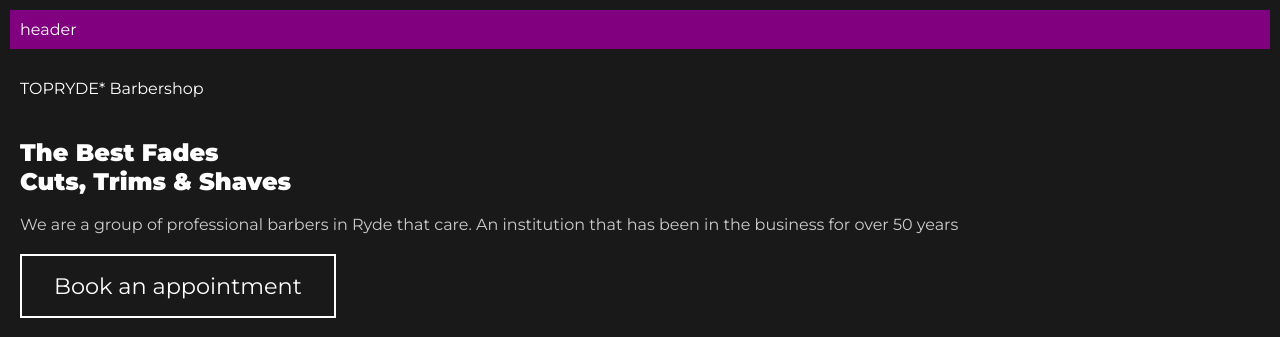
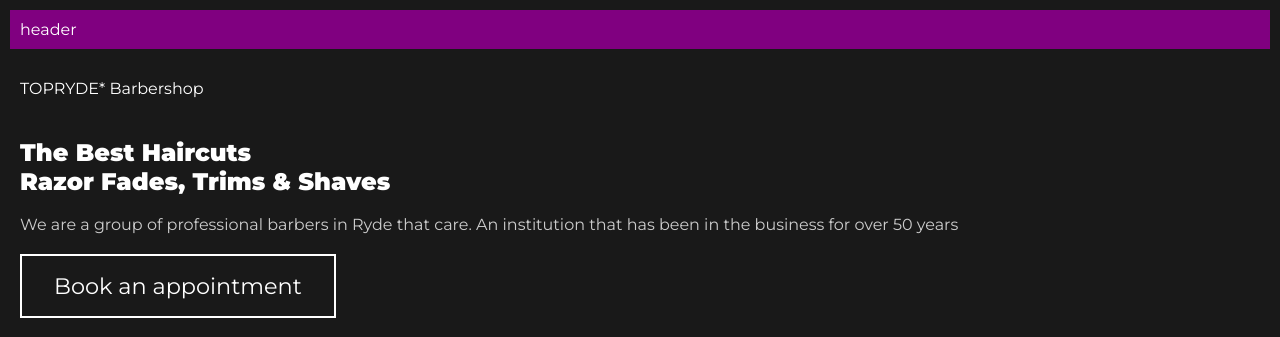
Before and after one commit to asimsheikh/toprydebarbershop-website, a plain HTML site: page index.html in a window 1280 px wide. Shown: the top 337 px of the page. Drawn offline with Linux system fonts and the light colour scheme.

Commit message:
Changign the hero text

```diff
--- a/index.html
+++ b/index.html
@@ -190,8 +190,8 @@
       <nav class="item"><span class="logo">TOPRYDE</span>* Barbershop</nav>
       <section class="item" id="hero">
         <div class="hero-main">
-          <h1>The Best Fades</h1>
-          <h1>Cuts, Trims & Shaves</h1>
+          <h1>The Best Haircuts</h1>
+          <h1>Razor Fades, Trims & Shaves</h1>
           <br />
           <p>
             We are a group of professional barbers in Ryde that care. An
```
